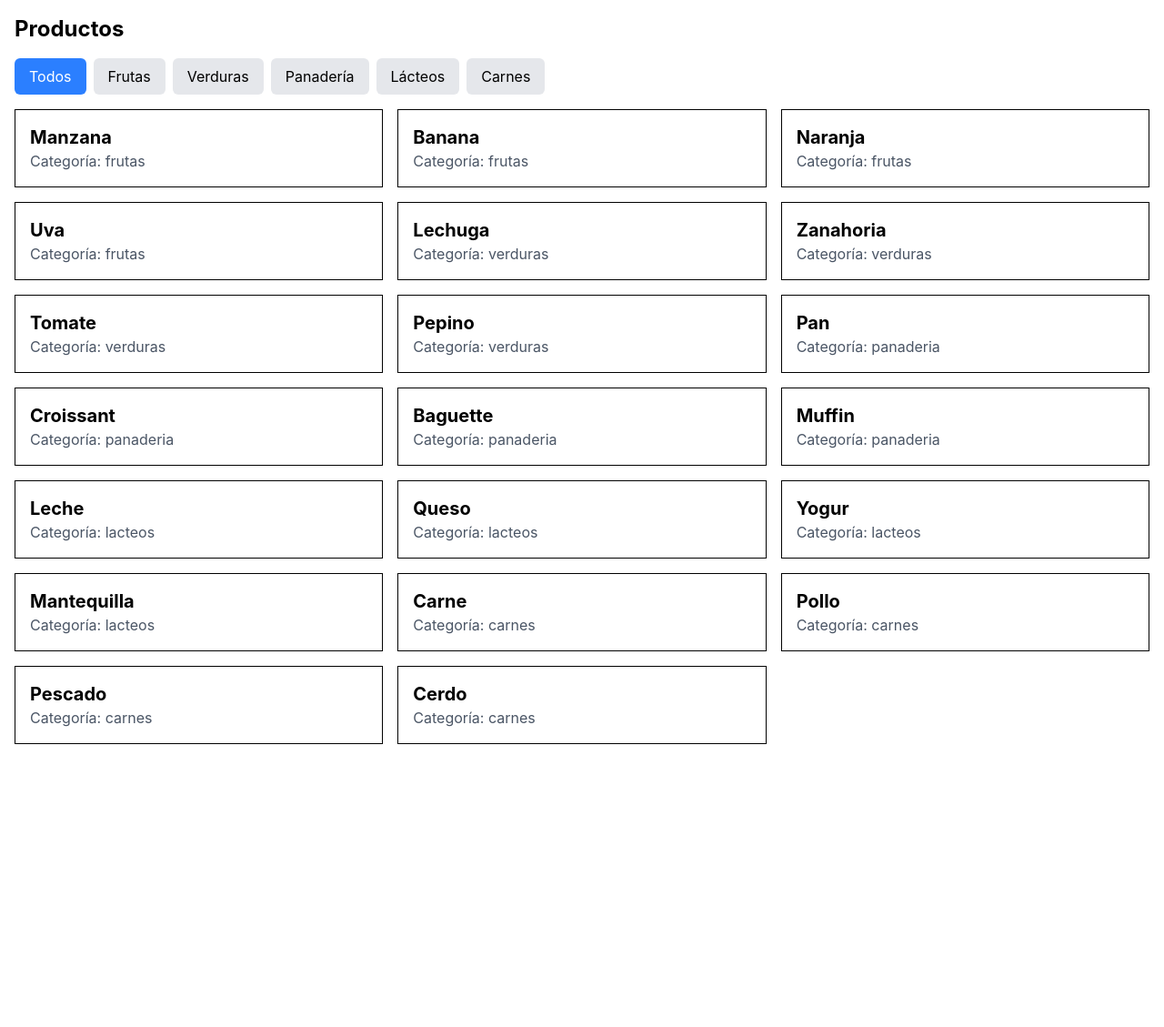
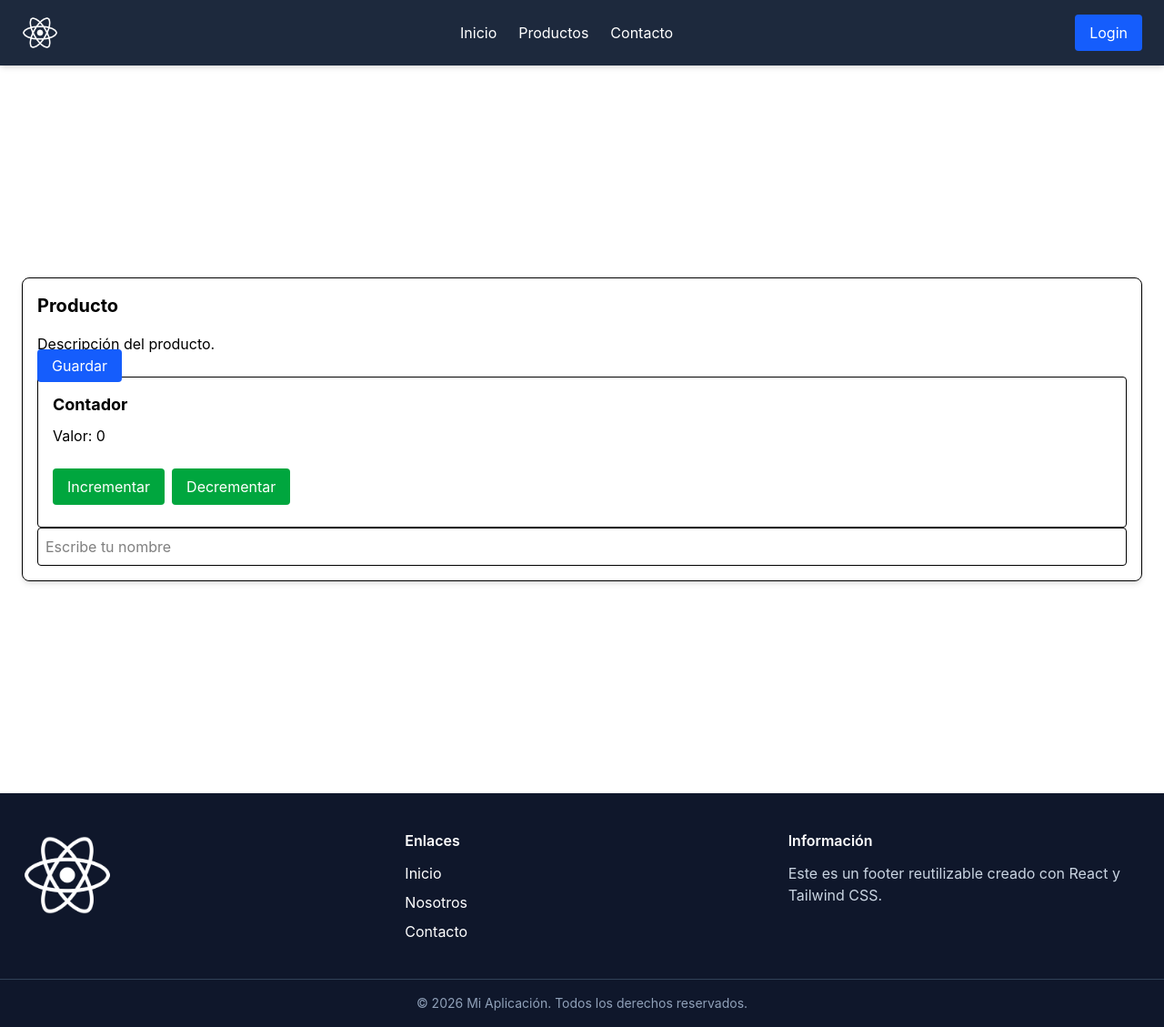
Before and after one commit to jpcroque/react-app, a React (Vite) app: page / in a window 1280 px wide. Shown: the whole page at 91% size. Before the commit the page ends 834 px from the top, so only its background shows below. Built offline with nearby package versions, Linux system fonts and the light colour scheme.

Commit message:
Layout reado y Componentes

```diff
--- a/src/App.tsx
+++ b/src/App.tsx
@@ -1,109 +1,26 @@
-import { useState } from "react";
+import MainLayout from "./layouts/MainLayout";
+import Card from "./components/Card";
+import Button from "./components/Button";
+import Couner from "./components/Counter";
 
 function App() {
-  const [categoriaSeleccionada, setCategoriaSeleccionada] = useState("todos");
-
-  const productos = [
-    { id: 1, nombre: "Manzana", categoria: "frutas" },
-    { id: 2, nombre: "Banana", categoria: "frutas" },
-    { id: 3, nombre: "Naranja", categoria: "frutas" },
-    { id: 4, nombre: "Uva", categoria: "frutas" },
-    { id: 5, nombre: "Lechuga", categoria: "verduras" },
-    { id: 6, nombre: "Zanahoria", categoria: "verduras" },
-    { id: 7, nombre: "Tomate", categoria: "verduras" },
-    { id: 8, nombre: "Pepino", categoria: "verduras" },
-    { id: 9, nombre: "Pan", categoria: "panaderia" },
-    { id: 10, nombre: "Croissant", categoria: "panaderia" },
-    { id: 11, nombre: "Baguette", categoria: "panaderia" },
-    { id: 12, nombre: "Muffin", categoria: "panaderia" },
-    { id: 13, nombre: "Leche", categoria: "lacteos" },
-    { id: 14, nombre: "Queso", categoria: "lacteos" },
-    { id: 15, nombre: "Yogur", categoria: "lacteos" },
-    { id: 16, nombre: "Mantequilla", categoria: "lacteos" },
-    { id: 17, nombre: "Carne", categoria: "carnes" },
-    { id: 18, nombre: "Pollo", categoria: "carnes" },
-    { id: 19, nombre: "Pescado", categoria: "carnes" },
-    { id: 20, nombre: "Cerdo", categoria: "carnes" },
-  ];
-  const productosFiltrados = productos.filter((producto) =>
-    categoriaSeleccionada === "todos"
-      ? true
-      : producto.categoria === categoriaSeleccionada,
-  );
   return (
-    <div className="p-4">
-      <h1 className="text-2xl font-bold mb-4">Productos</h1>
-      <div className="mb-4">
-        <button
-          className={`mr-2 px-4 py-2 rounded-md ${
-            categoriaSeleccionada === "todos"
-              ? "bg-blue-500 text-white"
-              : "bg-gray-200"
-          }`}
-          onClick={() => setCategoriaSeleccionada("todos")}
-        >
-          Todos
-        </button>
-        <button
-          className={`mr-2 px-4 py-2 rounded-md ${
-            categoriaSeleccionada === "frutas"
-              ? "bg-blue-500 text-white"
-              : "bg-gray-200"
-          }`}
-          onClick={() => setCategoriaSeleccionada("frutas")}
-        >
-          Frutas
-        </button>
-        <button
-          className={`mr-2 px-4 py-2 rounded-md ${
-            categoriaSeleccionada === "verduras"
-              ? "bg-blue-500 text-white"
-              : "bg-gray-200"
-          }`}
-          onClick={() => setCategoriaSeleccionada("verduras")}
-        >
-          Verduras
-        </button>
-        <button
-          className={`mr-2 px-4 py-2 rounded-md ${
-            categoriaSeleccionada === "panaderia"
-              ? "bg-blue-500 text-white"
-              : "bg-gray-200"
-          }`}
-          onClick={() => setCategoriaSeleccionada("panaderia")}
-        >
-          Panadería
-        </button>
-        <button
-          className={`mr-2 px-4 py-2 rounded-md ${
-            categoriaSeleccionada === "lacteos"
-              ? "bg-blue-500 text-white"
-              : "bg-gray-200"
-          }`}
-          onClick={() => setCategoriaSeleccionada("lacteos")}
-        >
-          Lácteos
-        </button>
-        <button
-          className={`mr-2 px-4 py-2 rounded-md ${
-            categoriaSeleccionada === "carnes"
-              ? "bg-blue-500 text-white"
-              : "bg-gray-200"
-          }`}
-          onClick={() => setCategoriaSeleccionada("carnes")}
-        >
-          Carnes
-        </button>
-      </div>
-      <div className="grid grid-cols-1 md:grid-cols-2 lg:grid-cols-3 gap-4">
-        {productosFiltrados.map((producto) => (
-          <div key={producto.id} className="border p-4">
-            <h2 className="text-xl font-bold">{producto.nombre}</h2>
-            <p className="text-gray-600">Categoría: {producto.categoria}</p>
-          </div>
-        ))}
-      </div>
-    </div>
+    <MainLayout>
+      <Card title="Producto">
+        <p>Descripción del producto.</p>
+        <Button
+          text="Guardar"
+          onClick={() => alert("Guardado")}
+          href="/guardar"
+        />
+        <Couner />
+        <input
+          type="text"
+          placeholder="Escribe tu nombre"
+          className="border p-2 rounded w-full"
+        />
+      </Card>
+    </MainLayout>
   );
 }
 
--- a/src/components/Button.tsx
+++ b/src/components/Button.tsx
@@ -1,17 +1,28 @@
-import { ReactNode } from "react";
-type Props = {
-  children: ReactNode;
-  onClick?: () => void;
-};
-function Button({ children, onClick }: Props) {
+interface ButtonProps {
+  text: string;
+  onClick: () => void;
+  href?: string;
+}
+
+function Button({ text, onClick, href }: ButtonProps) {
+  if (href) {
+    return (
+      <a
+        href={href}
+        className="bg-blue-600 text-white px-4 py-2 rounded hover:bg-blue-700"
+      >
+        {text}
+      </a>
+    );
+  }
   return (
     <button
-      type="button"
-      className="bg-blue-500 hover:bg-blue-700 text-white font-bold py-2 px-4 rounded mr-2 mb-2"
       onClick={onClick}
+      className="bg-blue-600 text-white px-4 py-2 rounded hover:bg-blue-700"
     >
-      {children}
+      {text}
     </button>
   );
 }
+
 export default Button;
--- a/src/components/Card.tsx
+++ b/src/components/Card.tsx
@@ -1,30 +1,16 @@
-interface Props {
+interface CardProps {
+  title: string;
   children: React.ReactNode;
 }
-function Card(props: Props) {
-  const { children } = props;
+
+function Card({ title, children }: CardProps) {
   return (
-    <div className="card w-96 bg-base-100 shadow-xl p-3 rounded-lg">
-      <div className="card-body">{children}</div>
+    <div className="w-full border rounded-lg shadow-md p-4">
+      <h2 className="text-xl font-bold mb-4">{title}</h2>
+
+      {children}
     </div>
   );
 }
-interface CardBodyProps {
-  title: string;
-  text?: string;
-  imageSrc?: string;
-}
-function CardBody(props: CardBodyProps) {
-  const { title, text, imageSrc } = props;
-  return (
-    <>
-      {imageSrc && (
-        <img src={imageSrc} className="card-img-top" alt="Card image" />
-      )}
-      <h5 className="card-title text-2xl font-bold">{title}</h5>
-      <p className="card-text">{text}</p>
-    </>
-  );
-}
+
 export default Card;
-export { CardBody };
--- /dev/null
+++ b/src/components/Counter.tsx
@@ -0,0 +1,28 @@
+import { useState } from "react";
+
+function Counter() {
+  const [count, setCount] = useState(0);
+
+  return (
+    <div className="border p-4 rounded">
+      <h2 className="text-lg font-bold mb-2">Contador</h2>
+
+      <p className="mb-4">Valor: {count}</p>
+
+      <button
+        className="bg-green-600 text-white px-4 py-2 rounded my-2"
+        onClick={() => setCount(count + 1)}
+      >
+        Incrementar
+      </button>
+      <button
+        className="bg-green-600 text-white px-4 py-2 rounded my-2 ml-2"
+        onClick={() => setCount(count <= 0 ? 0 : count - 1)}
+      >
+        Decrementar
+      </button>
+    </div>
+  );
+}
+
+export default Counter;
--- /dev/null
+++ b/src/components/Footer.tsx
@@ -0,0 +1,75 @@
+interface FooterMenuItem {
+  label: string;
+  href: string;
+}
+
+interface FooterProps {
+  title: string;
+  logo?: string;
+  menuItems: FooterMenuItem[];
+  description?: string;
+  copyright?: string;
+}
+function Footer({
+  title,
+  logo,
+  menuItems,
+  description,
+  copyright,
+}: FooterProps) {
+  return (
+    <footer className="bg-slate-900 text-white mt-auto">
+      {/* Footer principal */}
+      <div className="max-w-7xl mx-auto px-6 py-10">
+        <div className="grid grid-cols-1 md:grid-cols-3 gap-8">
+          {/* Logo o Título */}
+          <div>
+            {logo ? (
+              <img
+                src={logo}
+                alt={title}
+                className="h-12 w-auto invert w-25 h-25"
+              />
+            ) : (
+              <h2 className="text-xl font-bold">{title}</h2>
+            )}
+          </div>
+
+          {/* Menú */}
+          <div>
+            <h3 className="font-semibold mb-3">Enlaces</h3>
+
+            <ul className="space-y-2">
+              {menuItems.map((item) => (
+                <li key={item.href}>
+                  <a
+                    href={item.href}
+                    className="hover:text-blue-300 transition-colors"
+                  >
+                    {item.label}
+                  </a>
+                </li>
+              ))}
+            </ul>
+          </div>
+
+          {/* Texto libre */}
+          <div>
+            <h3 className="font-semibold mb-3">Información</h3>
+
+            <p className="text-slate-300">{description}</p>
+          </div>
+        </div>
+      </div>
+
+      {/* Bottom Footer */}
+      <div className="border-t border-slate-700">
+        <div className="max-w-7xl mx-auto px-6 py-4 text-center text-sm text-slate-400">
+          {copyright}
+        </div>
+      </div>
+    </footer>
+  );
+}
+
+export default Footer;
--- /dev/null
+++ b/src/components/Header.tsx
@@ -0,0 +1,39 @@
+interface MenuItem {
+  label: string;
+  href: string;
+}
+
+interface HeaderProps {
+  title: string;
+  logo?: string;
+  menuItems?: MenuItem[];
+}
+
+function Header({ title, logo, menuItems = [] }: HeaderProps) {
+  return (
+    <header className="bg-slate-800 text-white shadow-md">
+      <div className="max-w-7xl mx-auto px-6 py-4 flex items-center justify-between">
+        {logo ? (
+          <img src={logo} alt={title} className="h-10 w-auto invert" />
+        ) : (
+          <h1 className="text-2xl font-bold">{title}</h1>
+        )}
+
+        <nav>
+          <ul className="flex gap-6">
+            {menuItems.map((item, index) => (
+              <li key={index}>
+                <a href={item.href}>{item.label}</a>
+              </li>
+            ))}
+          </ul>
+        </nav>
+        <button className="bg-blue-600 px-4 py-2 rounded hover:bg-blue-700">
+          Login
+        </button>
+      </div>
+    </header>
+  );
+}
+
+export default Header;
--- /dev/null
+++ b/src/components/Input.tsx
@@ -0,0 +1,21 @@
+import { useState } from "react";
+
+function TextInput() {
+  const [name, setName] = useState("");
+
+  return (
+    <div className="border p-4 rounded">
+      <input
+        type="text"
+        value={name}
+        onChange={(e) => setName(e.target.value)}
+        placeholder="Escribe tu nombre"
+        className="border p-2 rounded w-full"
+      />
+
+      <p className="mt-4">Hola {name}</p>
+    </div>
+  );
+}
+
+export default TextInput;
--- /dev/null
+++ b/src/layouts/MainLayout.tsx
@@ -0,0 +1,49 @@
+import Header from "../components/Header";
+import Footer from "../components/Footer";
+import logo from "../assets/logo.png";
+
+interface MainLayoutProps {
+  children: React.ReactNode;
+}
+
+const menuItems = [
+  { label: "Inicio", href: "#inicio" },
+  { label: "Productos", href: "#productos" },
+  { label: "Contacto", href: "#contacto" },
+];
+const footerMenu = [
+  {
+    label: "Inicio",
+    href: "/",
+  },
+  {
+    label: "Nosotros",
+    href: "/nosotros",
+  },
+  {
+    label: "Contacto",
+    href: "/contacto",
+  },
+];
+
+function MainLayout({ children }: MainLayoutProps) {
+  return (
+    <>
+      <Header title="Mi App React" logo={logo} menuItems={menuItems} />
+
+      <main className="max-w-7xl mx-auto px-6 py-4 flex items-center justify-between h-screen">
+        {children}
+      </main>
+
+      <Footer
+        title="Mi Aplicación"
+        logo={logo}
+        menuItems={footerMenu}
+        description="Este es un footer reutilizable creado con React y Tailwind CSS."
+        copyright="© 2026 Mi Aplicación. Todos los derechos reservados."
+      />
+    </>
+  );
+}
+
+export default MainLayout;
```
Also changed, not shown: src/assets/logo.png (added).
